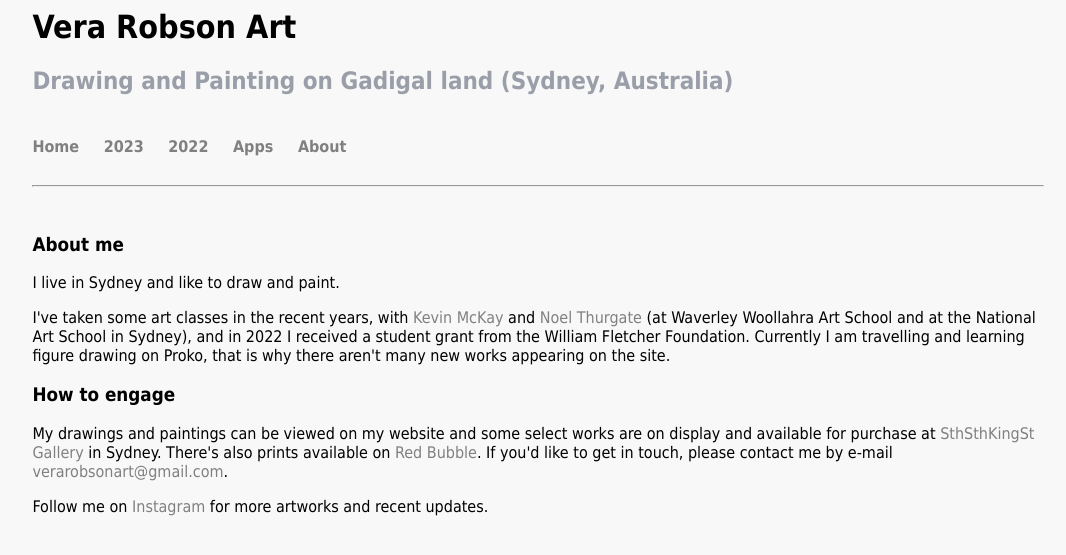
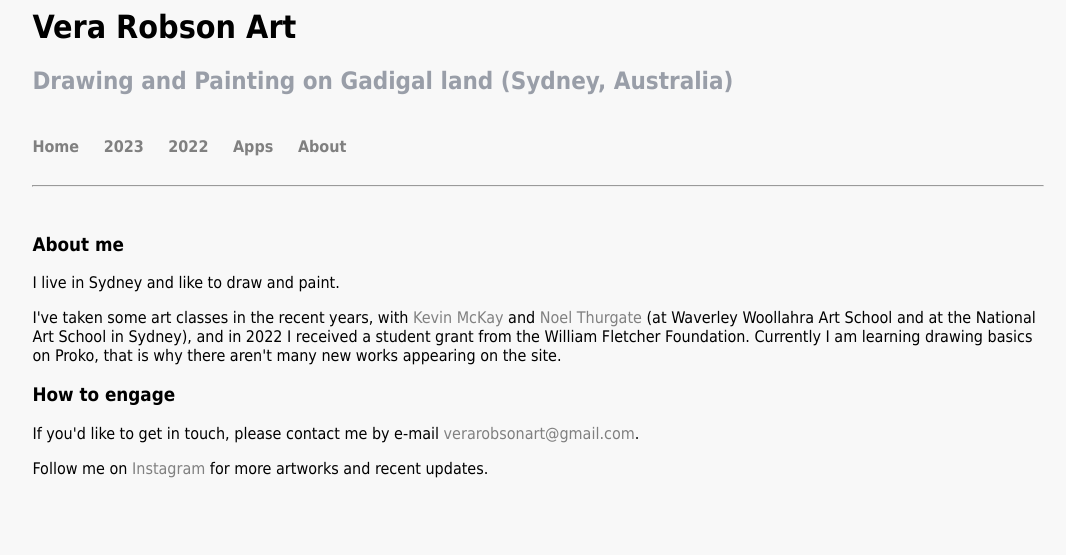
Before and after one commit to verarobsonart/verarobsonart.github.io, a Jekyll site: the page built from about.md, in a window 1280 px wide. Shown: the top 555 px of the page, without its empty margins (102-1168 px from the left). Built offline with Jekyll 4.4.1, drawn with Linux system fonts in a browser that asks for light colours.

Commit message:
Update about.md

```diff
--- a/about.md
+++ b/about.md
@@ -6,10 +6,10 @@
 
 <p>I live in Sydney and like to draw and paint.</p>
 
-<p>I've taken some art classes in the recent years, with <a href = "https://kevinmckayart.com/">Kevin McKay</a> and <a href="https://thefoldsouthernhighlands.com.au/the-guide/a-good-read-artist-noel-thurgate.html">Noel Thurgate</a> (at Waverley Woollahra Art School and at the National Art School in Sydney), and in 2022 I received a student grant from the William Fletcher Foundation. Currently I am travelling and learning figure drawing on Proko, that is why there aren't many new works appearing on the site.</p>
+<p>I've taken some art classes in the recent years, with <a href = "https://kevinmckayart.com/">Kevin McKay</a> and <a href="https://thefoldsouthernhighlands.com.au/the-guide/a-good-read-artist-noel-thurgate.html">Noel Thurgate</a> (at Waverley Woollahra Art School and at the National Art School in Sydney), and in 2022 I received a student grant from the William Fletcher Foundation. Currently I am learning drawing basics on Proko, that is why there aren't many new works appearing on the site.</p>
 
 <h3>How to engage</h3>
 
-<p>My drawings and paintings can be viewed on my website and some select works are on display and available for purchase at <a href="https://www.sthsthkingst.com/">SthSthKingSt Gallery</a> in Sydney. There's also prints available on <a href="https://www.redbubble.com/people/verarobsonart/shop">Red Bubble</a>. If you'd like to get in touch, please contact me by e-mail <a href = "mailto:verarobsonart@gmail.com">verarobsonart@gmail.com</a>.</p>
+<p>If you'd like to get in touch, please contact me by e-mail <a href = "mailto:verarobsonart@gmail.com">verarobsonart@gmail.com</a>.</p>
 
 <p>Follow me on <a href="https://www.instagram.com/verarobsonart/">Instagram</a> for more artworks and recent updates.</p>
```
